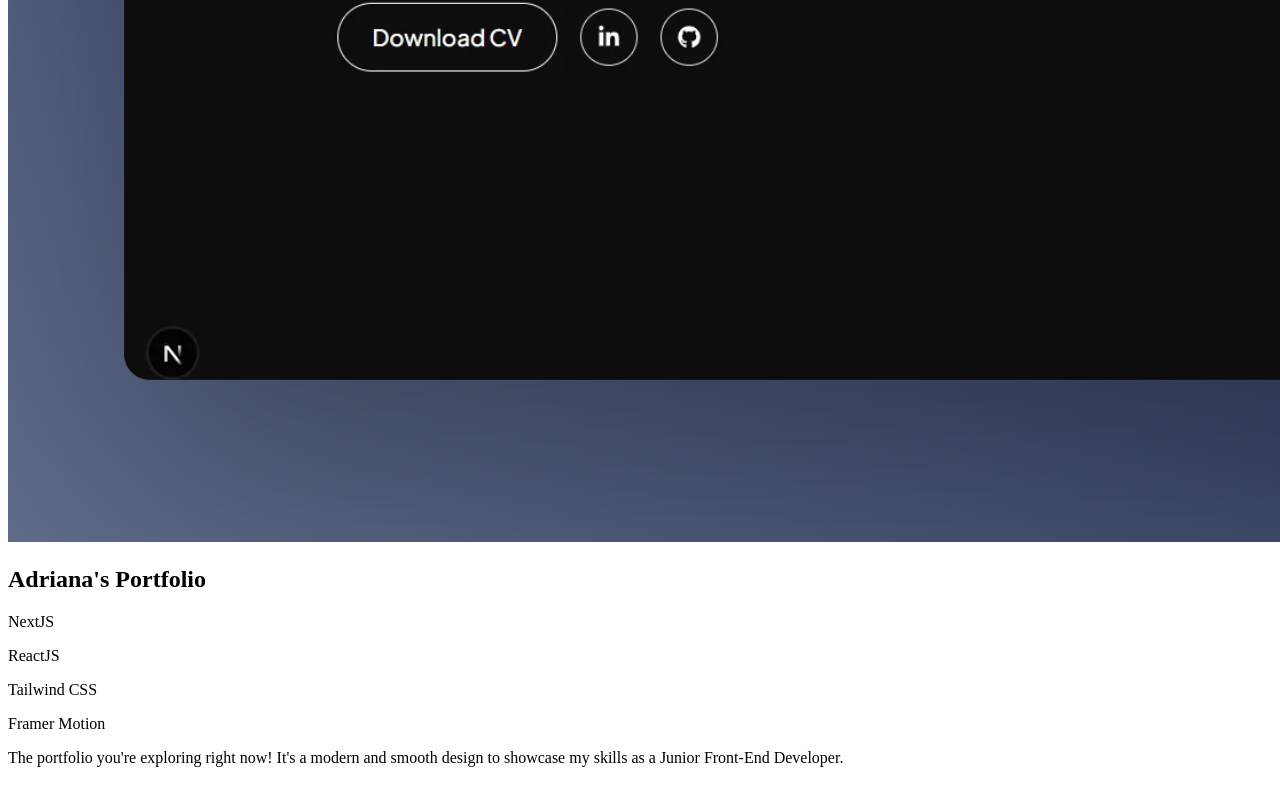
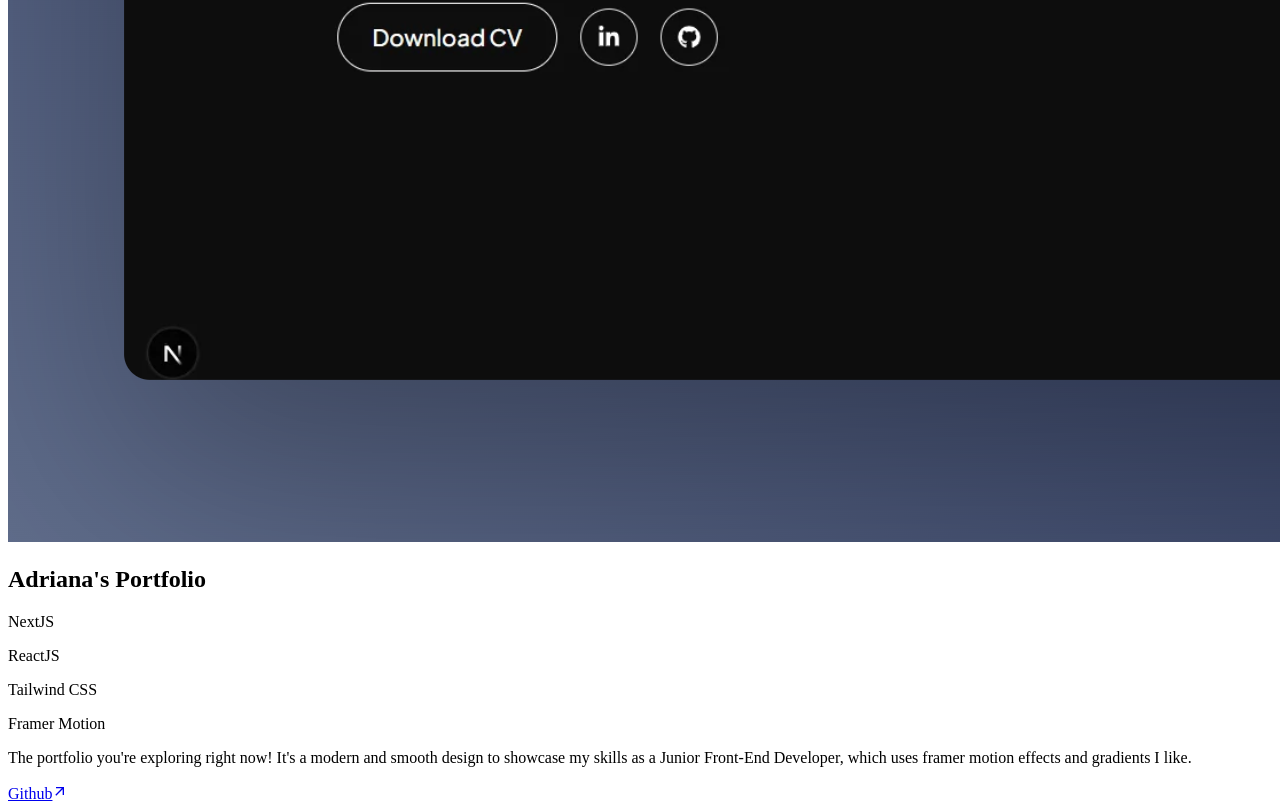
Before and after one commit to AdriQuiz/oficial-portfolio-2025, a Next.js app: page /Projects in a window 1280 px wide. Shown: the part 5797-6608 px from the top of the page. Before the commit the page ends 6580 px from the top, so only its background shows below. Built offline with nearby package versions, Linux system fonts and the light colour scheme.

Commit message:
fix: added a few small details

```diff
--- a/src/components/Card.tsx
+++ b/src/components/Card.tsx
@@ -32,7 +32,7 @@ const Card = (
                 </div>
                 <p className='font-thin'>{description}</p>
             </div>
-            <div className='flex gap-4 px-8 mb-5 md:mb-0'>
+            <div className='flex gap-4 px-8 mb-5'>
                 {github && (
                     <Link href={github} target='_blank' rel="noopener noreferrer"
                         className='flex items-center gap-2 w-fit px-4 py-2 rounded-full
--- a/src/pages/HomePage.tsx
+++ b/src/pages/HomePage.tsx
@@ -36,8 +36,8 @@ const HomePage = () => {
                 <Button variant='secondary' href='/CV_Adriana_Quiroz_eng.pdf' download={true}>Download CV</Button>
                 <Link href="https://www.linkedin.com/in/adriana-christina-quiroz-correa-7b34082a1/"
                   className='border rounded-full h-[40px] w-[40px]
-                flex items-center justify-center' target='_blank' rel='noopener noreferrer'>
-                  <FaLinkedinIn />
+                  flex items-center justify-center' target='_blank' rel='noopener noreferrer'>
+                    <FaLinkedinIn />
                 </Link>
                 <Link href="https://github.com/AdriQuiz"
                   className='border rounded-full h-[40px] w-[40px]
--- a/src/pages/Projects.tsx
+++ b/src/pages/Projects.tsx
@@ -37,8 +37,10 @@ const Projects = () => {
           <Card
             title='Adriana&apos;s Portfolio'
             tools={['NextJS', 'ReactJS','Tailwind CSS', 'Framer Motion']}
-            description='The portfolio you&apos;re exploring right now! It&apos;s a modern and smooth design to showcase my skills as a Junior Front-End Developer.'
+            description='The portfolio you&apos;re exploring right now! It&apos;s a modern and smooth design to
+            showcase my skills as a Junior Front-End Developer, which uses framer motion effects and gradients I like.'
             img={mock_port}
+            github='https://github.com/AdriQuiz/oficial-portfolio-2025'
           />
         </div>
       </div>
--- a/tailwind.config.js
+++ b/tailwind.config.js
@@ -13,6 +13,7 @@ module.exports = {
       colors: {
         'dark': '#0d0d0d',
         'dark-grey': '#1c1c1c',
+        'lightey-grey': '#323232',
         'pink': '#F7374F',
         'light-pink': '#FFC1C9',
         'wine': '#88304E',
```
Also changed, not shown: src/app/page.tsx (+5 -5 lines).
